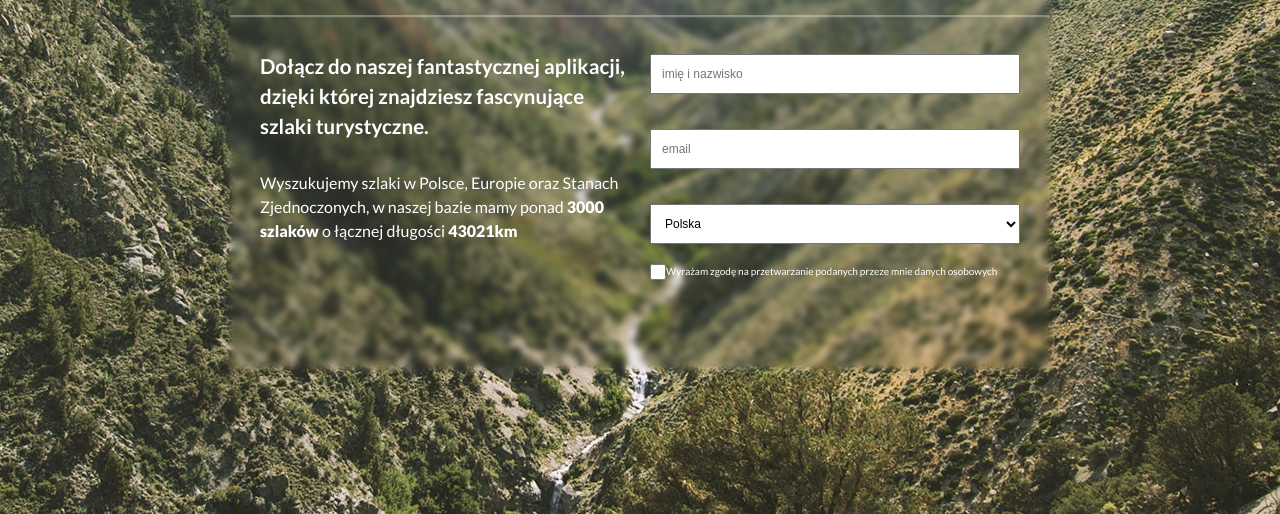
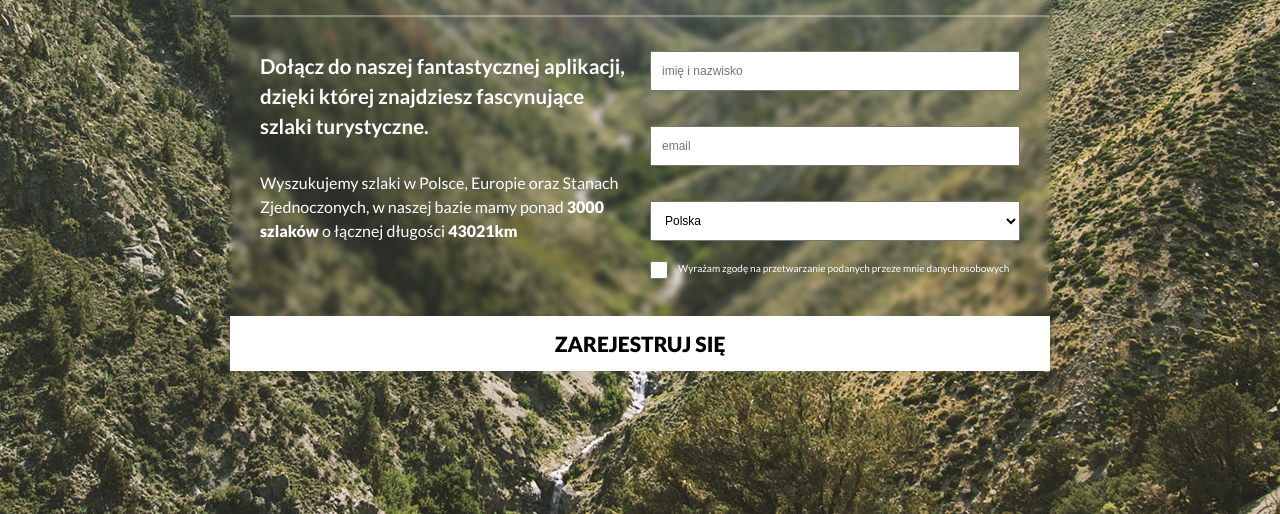
Before and after one commit to annbag/Convert-PSD-project-to-HTML, a website: page index.html in a window 1280 px wide. Shown: the part 286-800 px from the top of the page. Drawn offline with Linux system fonts and the light colour scheme.

Commit message:
add register button

```diff
--- a/css/prefixed.css
+++ b/css/prefixed.css
@@ -87,6 +87,7 @@ div.main {
 	        align-items: center;
 }
 div.text {
+	height: 300px;
 	-webkit-flex-basis: 50%;
 	    -ms-flex-preferred-size: 50%;
 	        flex-basis: 50%;
@@ -108,6 +109,7 @@ div.text p ~ p span {
 	font-weight: 900;
 }
 div.form {
+	height: 300px;
 	padding: 20px 30px 0px 10px;
 	-webkit-box-flex: 1;
 	-webkit-flex-grow: 1;
@@ -137,12 +139,26 @@ div.form div.approval {
 	display: flex;
 }
 div.form div.approval input {
-	height: 16px;
-	width:  16px;
+	height: 18px;
+	width:  18px;
 	margin: 0;
 	display: inline;
 }
 div.form p {
+	margin-left: 10px;
 	font-size: 10px;
 	line-height: 14px;
 }
+div.register button {
+	/*margin-top: 30px;*/
+	text-transform: uppercase;
+	font-family: 'Lato', sans-serif;
+	font-size: 21px;
+	font-weight: 900;
+	line-height: 30px;
+	height: 55px;
+	width: 100%;
+	border: none;
+	cursor: pointer;
+	background-color: #fff;
+}
--- a/css/style.css
+++ b/css/style.css
@@ -64,6 +64,7 @@ div.main {
 	align-items: center;
 }
 div.text {
+	height: 300px;
 	flex-basis: 50%;
 	padding: 20px 10px 40px 30px;
 }
@@ -83,6 +84,7 @@ div.text p ~ p span {
 	font-weight: 900;
 }
 div.form {
+	height: 300px;
 	padding: 20px 30px 0px 10px;
 	flex-grow: 1;
 	display: flex;
@@ -99,12 +101,26 @@ div.form div.approval {
 	display: flex;
 }
 div.form div.approval input {
-	height: 16px;
-	width:  16px;
+	height: 18px;
+	width:  18px;
 	margin: 0;
 	display: inline;
 }
 div.form p {
+	margin-left: 10px;
 	font-size: 10px;
 	line-height: 14px;
 }
+div.register button {
+	/*margin-top: 30px;*/
+	text-transform: uppercase;
+	font-family: 'Lato', sans-serif;
+	font-size: 21px;
+	font-weight: 900;
+	line-height: 30px;
+	height: 55px;
+	width: 100%;
+	border: none;
+	cursor: pointer;
+	background-color: #fff;
+}
--- a/index.html
+++ b/index.html
@@ -38,7 +38,9 @@
 					</div>
 				</div>
 			</div>
-			<div class="register"></div>
+			<div class="register">
+				<button>zarejestruj się</button>
+			</div>
 		</div>
 	</section>
 </body>
```
